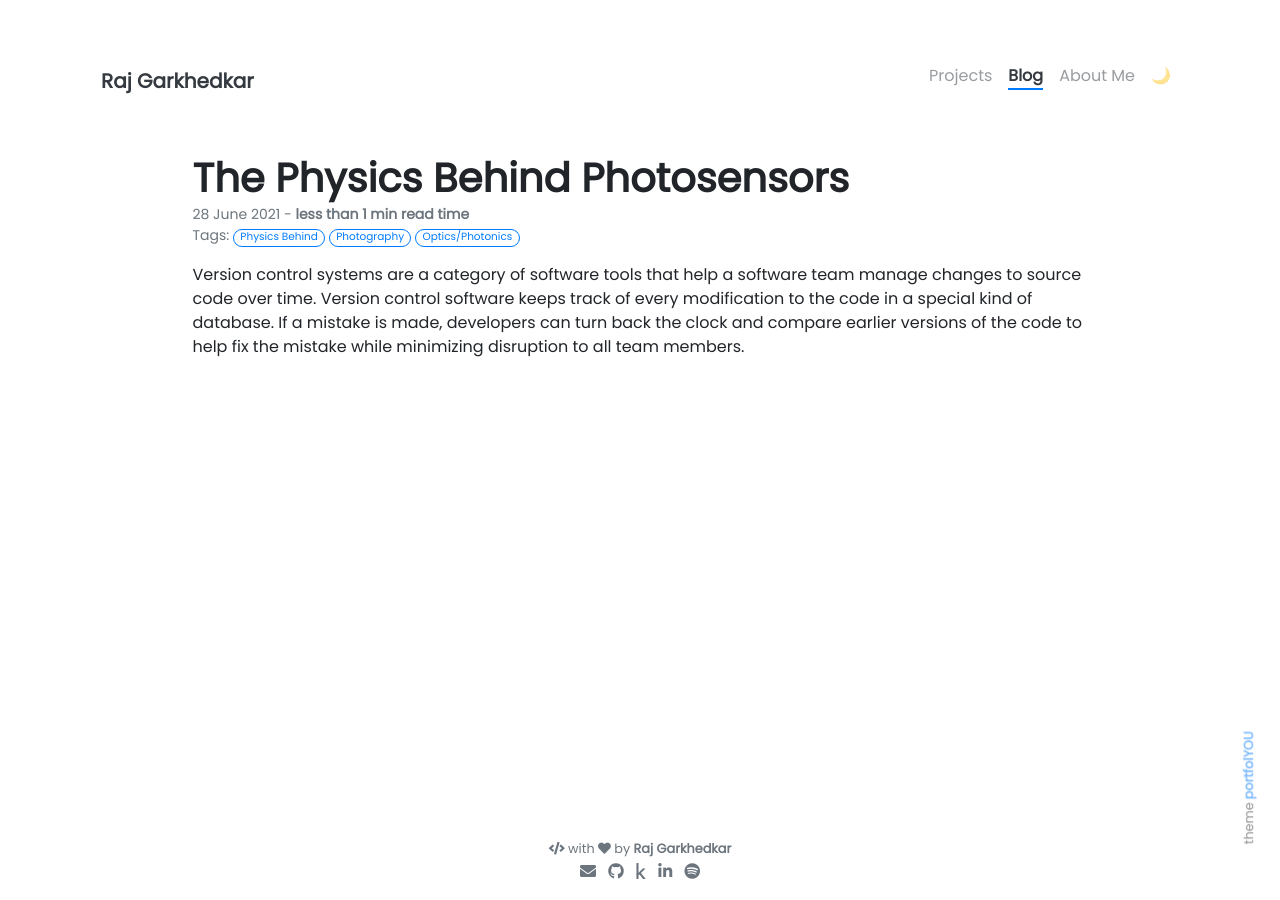
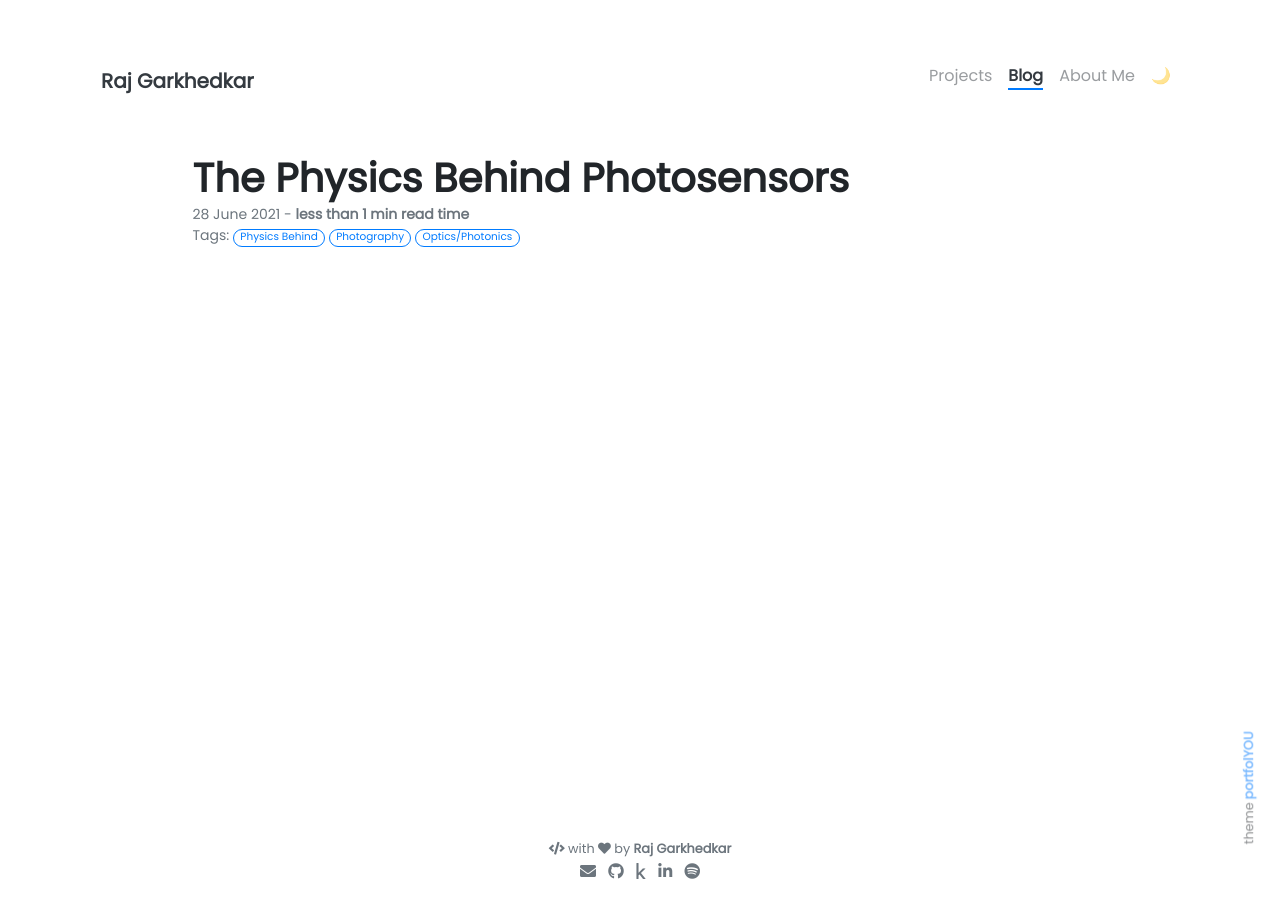
Before and after one commit to rajgark/rajgark.github.io, a Jekyll site: the page built from _posts/2021-06-28-pb-photosensor.md, in a window 1280 px wide. Built offline with Jekyll 4.4.1, drawn with Linux system fonts in a browser that asks for light colours; nearby versions of some CDN libraries; our own code applies the rules of GitHub Pages for plain Markdown files; comment, search, counter and statistics services are not loaded.

Commit message:
photosensor & disqus name

```diff
--- a/_config.yml
+++ b/_config.yml
@@ -62,7 +62,7 @@
 
 ### Disqus ###
 disqus:
-  shortname: your-short-name-disqus                     # Your website Shortname on disqus
+  shortname: rajgark                     # Your website Shortname on disqus
 
 
 ### Analytics ###
--- a/_posts/2021-06-28-pb-photosensor.md
+++ b/_posts/2021-06-28-pb-photosensor.md
@@ -4,8 +4,6 @@
 style: fill
 color: secondary
 comments: true
-description: Benefits of version control and version control systems.
+description: A dive into modern CMOS architecture
 mathjax: true
 ---
-
-Version control systems are a category of software tools that help a software team manage changes to source code over time. Version control software keeps track of every modification to the code in a special kind of database. If a mistake is made, developers can turn back the clock and compare earlier versions of the code to help fix the mistake while minimizing disruption to all team members.
```
